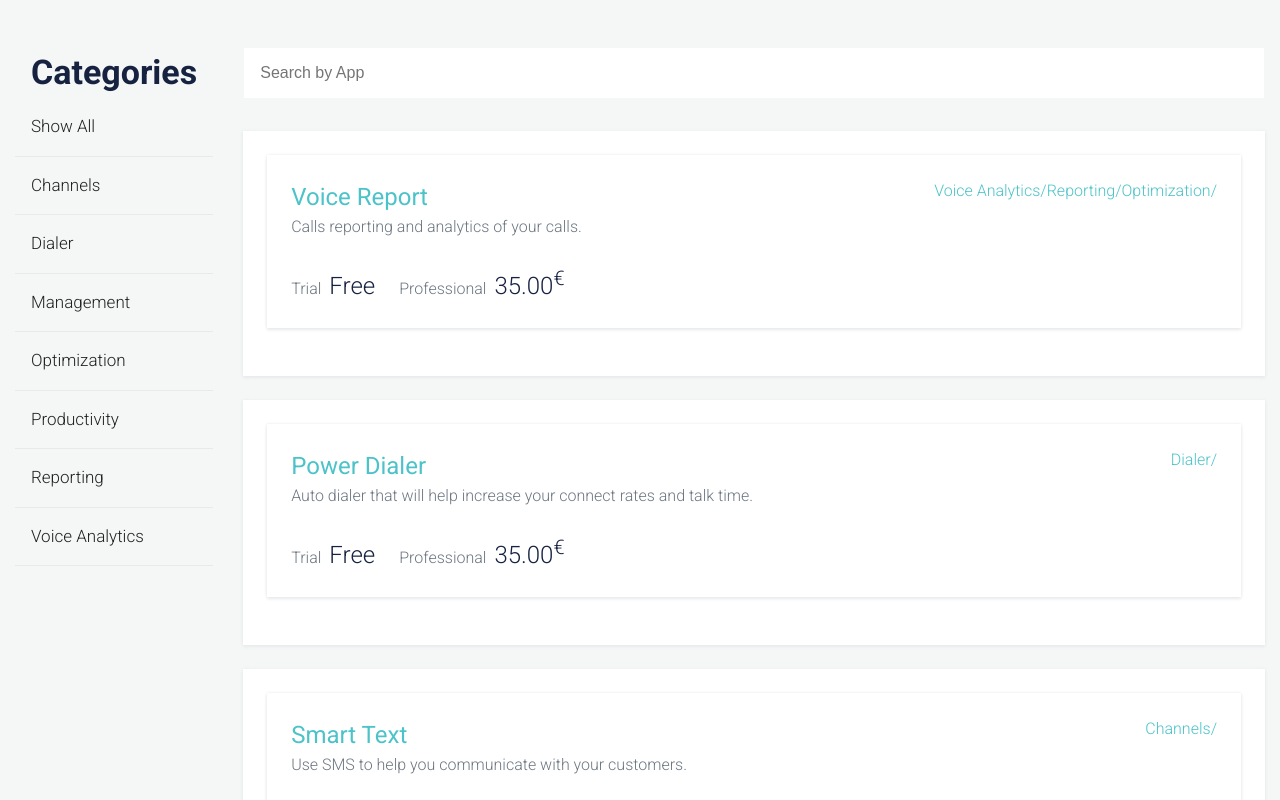
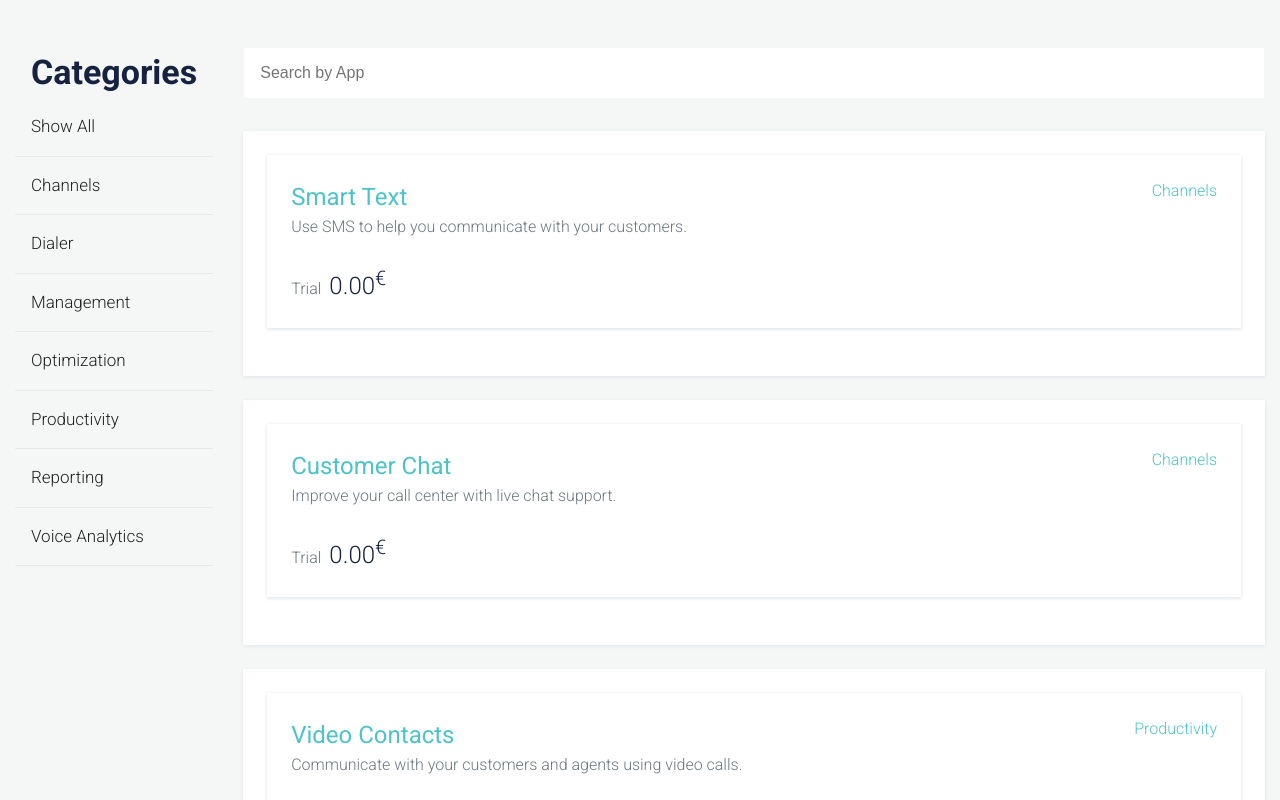
Before and after one commit to AnushHakobyan/application-list, a React (Create React App) app: page / in a window 1280 px wide. Shown: the top 800 px of the page. Built offline with nearby package versions, Linux system fonts and the light colour scheme.

Commit message:
Remove last slash from slash list. Update application plan's information component. Show prices formatted.

```diff
--- a/src/AppDetails/AppDetailsFooter.js
+++ b/src/AppDetails/AppDetailsFooter.js
@@ -3,8 +3,13 @@ import React from 'react';
 const AppDetailsFooter = ({ subscriptions }) => (
   <div className="box-info--footer">
     <ul>
-      <li><span>Trial</span> <h3>Free<sup></sup></h3></li>
-      <li><span>Professional</span> <h3>35.00<sup>€</sup></h3></li>
+      {subscriptions.map(({ name, price }) => (
+        <li key={name}>
+          <span>{name}</span>
+          {' '}
+          <h3>{price  || 'free'}<sup>{price ? '€' : ''}</sup></h3>
+        </li>
+      ))}
     </ul>
   </div>
 );
--- a/src/AppDetails/AppTags.js
+++ b/src/AppDetails/AppTags.js
@@ -3,10 +3,10 @@ import PropTypes from 'prop-types';
 
 const AppTags = ({ tags }) => (
   <div className="tags">
-    {tags.map(tag => (
+    {tags.map((tag, index) => (
       <span key={tag}>
+        {index > 0 && '/'}
         <span>{tag}</span>
-        /
       </span>
     ))}
   </div>
--- a/src/AppsList/AppsListPagination.js
+++ b/src/AppsList/AppsListPagination.js
@@ -17,7 +17,7 @@ const AppsListPagination = ({ selectedPage, selectPage, pagesCount }) => {
   };
 
   const onNextClickHandler = () => {
-    if (selectedPage <= pagesCount) {
+    if (selectedPage < pagesCount) {
       selectPage(selectedPage + 1);
     }
   };
--- a/src/AppsList/AppsService.js
+++ b/src/AppsList/AppsService.js
@@ -1,4 +1,6 @@
 import { mockedApps, mockedCategories } from './mockedApps';
+
+const CENTS_FOR_EURO = 100;
 
 const mockApiCall = (mockedData) => new Promise(function(resolve) {
   setTimeout(() => resolve(mockedData), 500);
@@ -6,10 +8,36 @@ const mockApiCall = (mockedData) => new Promise(function(resolve) {
 
 const processCategories = (categories) => categories.sort();
 
+const processApp = ({ subscriptions, ...app }) => {
+  const processedSubscriptions = subscriptions.map(({ name, price }) => ({
+    name,
+    price: (price / CENTS_FOR_EURO).toFixed(2),
+  }));
+  const orderWeight = subscriptions.reduce((weight, { price }) => {
+    weight = weight + price;
+    return weight;
+  }, 0);
+  return {
+    ...app,
+    subscriptions: processedSubscriptions,
+    orderWeight,
+  }
+}
+
+const appsComparator = (actual, next) => {
+  debugger;
+  return actual.orderWeight - next.orderWeight;
+}
+
+const processApps = (apps) => {
+  const processedApps = apps.map(processApp);
+  return processedApps.sort(appsComparator);
+}
+
 export default {
   loadApps: async () => {
     const appsResponse = await mockApiCall(mockedApps);
-    return appsResponse;
+    return processApps(appsResponse);
   },
   loadCategories: async () => {
     const categoriesResponse = await mockApiCall(mockedCategories);
```
Also changed, not shown: 1 other file (tests, documents, lock files or other folders).
